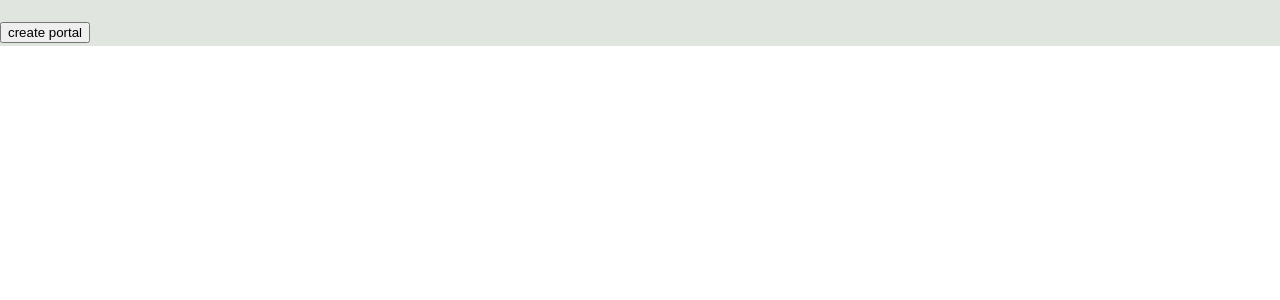
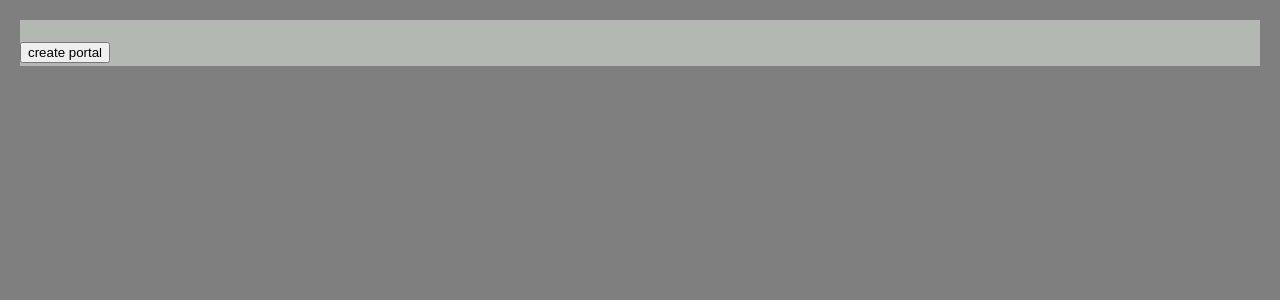
Before and after one commit to 7GBars/react-learning, a React (Create React App) app: page / in a window 1280 px wide. Shown: the top 300 px of the page. Built offline with nearby package versions, Linux system fonts and the light colour scheme.

Commit message:
-добавить стили для portal-container

```diff
--- a/public/index.html
+++ b/public/index.html
@@ -29,7 +29,7 @@
   <body>
     <noscript>You need to enable JavaScript to run this app.</noscript>
     <div id="root"></div>
-    <div id="portal-container" style="position: relative"></div>
+    <div id="portal-container"></div>
     <!--
       This HTML file is a template.
       If you open it directly in the browser, you will see an empty page.
--- a/src/examples/ReactPortal/modal/ModalPortal.scss
+++ b/src/examples/ReactPortal/modal/ModalPortal.scss
@@ -1,9 +1,11 @@
 .modal-wrapper {
   border: 1px solid black;
   position: absolute;
-  top: 0;
+  top: 25%;
   left: 25%;
   height: 50vh;
   width: 50vw;
   background-color: rgba(189, 195, 199, 0.5);
+
+  overflow: hidden;
 }
--- a/src/index.css
+++ b/src/index.css
@@ -8,6 +8,21 @@ html, body {
   -webkit-font-smoothing: antialiased;
   -moz-osx-font-smoothing: grayscale;
 }
+#portal-container {
+  position: absolute;
+  top: 0;
+  left: 0;
+  width: 100%;
+  height: 100%;
+  background-color: rgba(0, 0, 0, 0.5); /* Полупрозрачный цвет для эффекта перекрытия */
+}
+
+#root {
+  position: relative;
+  z-index: 1; /* Чтобы контент был поверх оверлея */
+  color: white;
+  padding: 20px;
+}
 
 code {
   font-family: source-code-pro, Menlo, Monaco, Consolas, 'Courier New',
```
